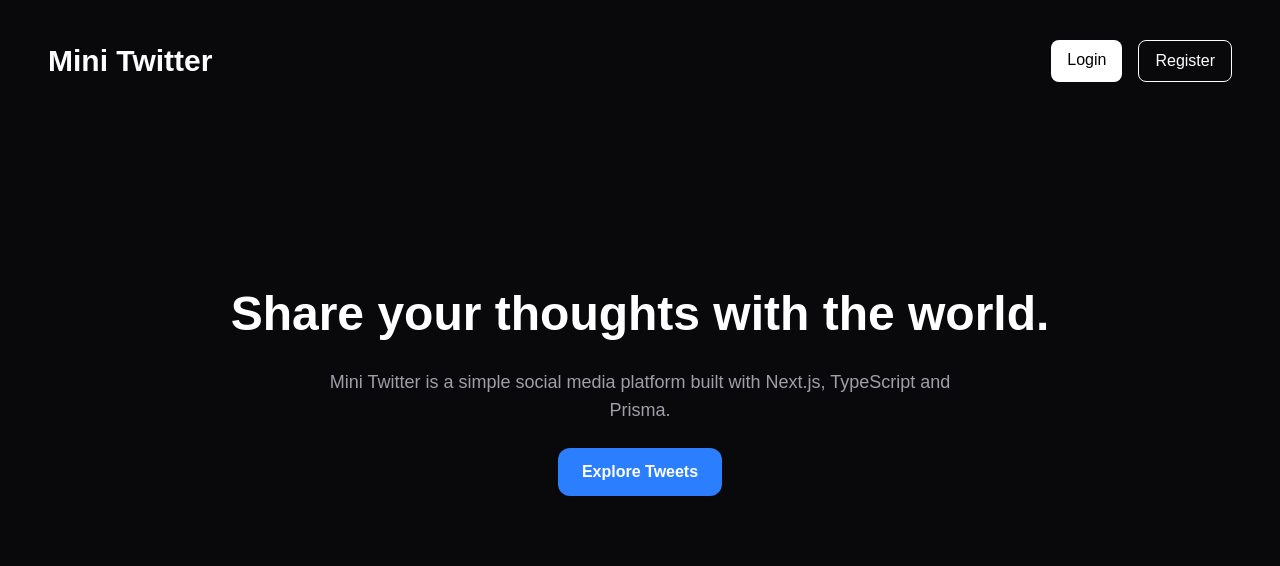
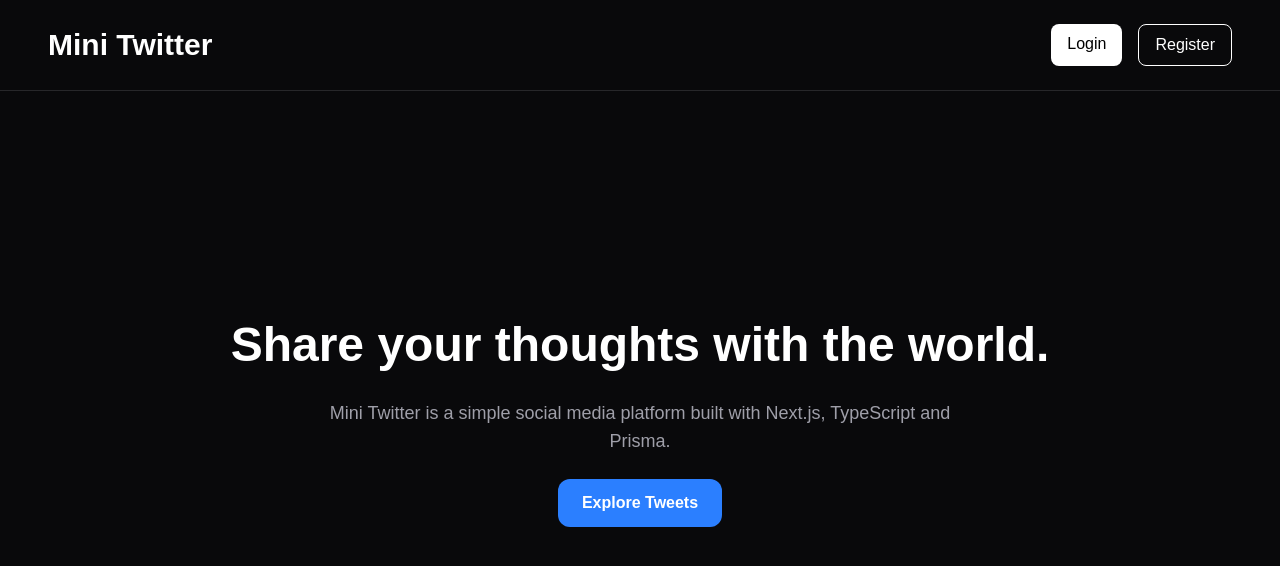
Before and after one commit to ZhenyaPimenov/mini-twitter, a Next.js app: page / in a window 1280 px wide. Shown: the top 566 px of the page. Built offline with nearby package versions, Linux system fonts and the light colour scheme.

Commit message:
Created shared navbar component

```diff
--- a/app/page.tsx
+++ b/app/page.tsx
@@ -1,38 +1,19 @@
-import Link from "next/link";
+import Navbar from "../components/Navbar";
 
 export default function HomePage() {
   return (
     <main className="min-h-screen bg-zinc-950 text-white">
-            <div className="w-full px-12 py-10">
+      <Navbar />
 
-                <nav className="flex items-center justify-between mb-12">
-                    <h1 className="text-3xl font-bold">Mini Twitter</h1>
-
-                    <div className="flex gap-4">
-                        <Link
-                            href="/login"
-                            className="bg-white text-black px-4 py-2 rounded-lg font-medium"
-                        >
-                            Login
-                        </Link>
-
-                        <Link
-                            href="/register"
-                            className="border border-white px-4 py-2 rounded-lg font-medium"
-                        >
-                            Register
-                        </Link>
-                    </div>
-                </nav>
-
-                <section className="min-h-[65vh] flex flex-col items-center justify-center text-center space-y-6">
+      <div className="w-full px-12 pt-24">
+        <section className="flex flex-col items-center justify-center text-center space-y-6 pt-32">
           <h2 className="text-5xl font-bold leading-tight">
             Share your thoughts with the world.
           </h2>
 
           <p className="text-zinc-400 text-lg max-w-2xl mx-auto">
-                        Mini Twitter is a simple social media platform built with
-                        Next.js, TypeScript and Prisma.
+            Mini Twitter is a simple social media platform built with Next.js,
+            TypeScript and Prisma.
           </p>
 
           <button className="bg-blue-500 hover:bg-blue-600 transition px-6 py-3 rounded-xl font-semibold">
--- /dev/null
+++ b/components/Navbar.tsx
@@ -0,0 +1,21 @@
+import Link from "next/link";
+
+export default function Navbar() {
+  return (
+    <nav className="flex items-center justify-between px-12 py-6 border-b border-zinc-800">
+      <Link href="/" className="text-3xl font-bold text-white">
+        Mini Twitter
+      </Link>
+
+      <div className="flex gap-4">
+        <Link href="/login" className="bg-white text-black px-4 py-2 rounded-lg font-medium">
+          Login
+        </Link>
+
+        <Link href="/register" className="border border-white text-white px-4 py-2 rounded-lg font-medium">
+          Register
+        </Link>
+      </div>
+    </nav>
+  );
+}
```
Lines whose indentation alone changed are shown as unchanged.
